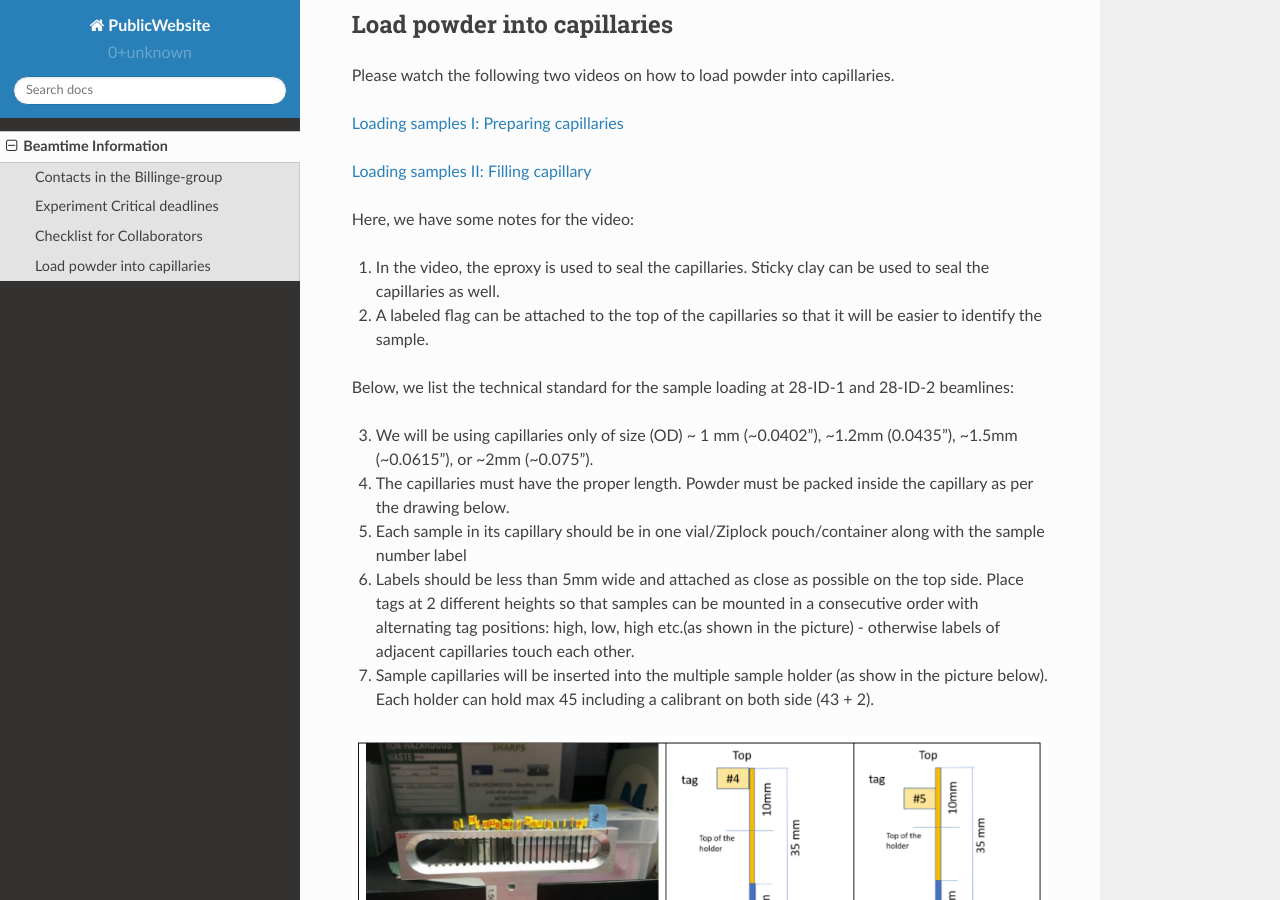
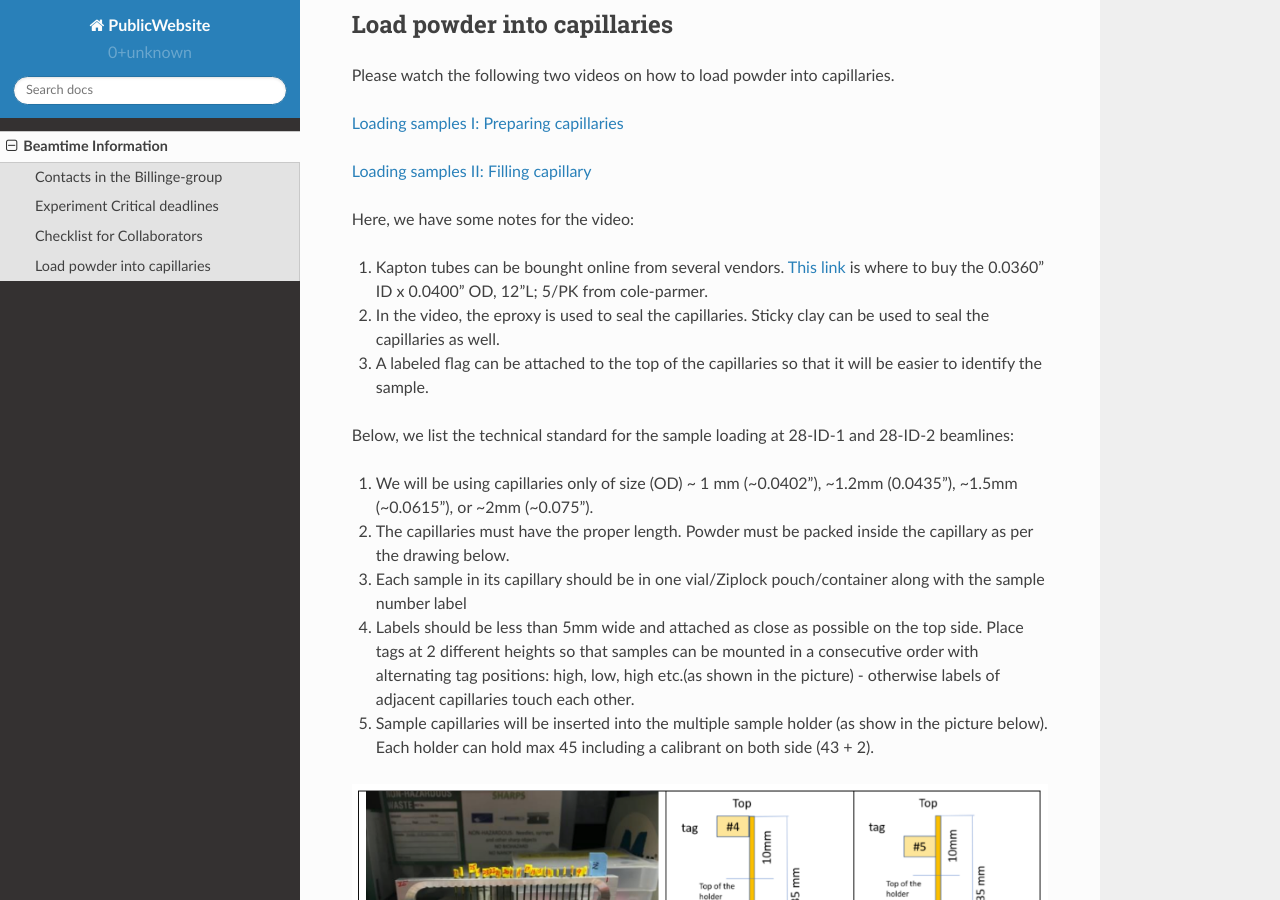
Before and after one commit to Billingegroup/PublicWebsite, a Sphinx documentation site: the page built from docs/source/beamtime.rst, in a window 1280 px wide and 900 px high, scrolled down 2876 px. Built offline with Sphinx 7.4.7 and the Read the Docs theme 2.0.0, drawn with Linux system fonts in a browser that asks for light colours.

Commit message:
MNT: add link of cole parmer

```diff
--- a/docs/source/beamtime.rst
+++ b/docs/source/beamtime.rst
@@ -99,20 +99,22 @@ Please watch the following two videos on how to load powder into capillaries.
 
 Here, we have some notes for the video:
 
-1. In the video, the eproxy is used to seal the capillaries. Sticky clay can be used to seal the capillaries as well.
+1. Kapton tubes can be bounght online from several vendors. `This link <https://www.coleparmer.com/i/masterflex-transfer-tubing-polyimide-0-0360-id-x-0-0400-od-12-l-5-pk/9582008>`_ is where to buy the 0.0360" ID x 0.0400" OD, 12"L; 5/PK from cole-parmer.
 
-2. A labeled flag can be attached to the top of the capillaries so that it will be easier to identify the sample.
+#. In the video, the eproxy is used to seal the capillaries. Sticky clay can be used to seal the capillaries as well.
+
+#. A labeled flag can be attached to the top of the capillaries so that it will be easier to identify the sample.
 
 Below, we list the technical standard for the sample loading at 28-ID-1 and 28-ID-2 beamlines:
 
-3. We will be using capillaries only of size (OD) ~ 1 mm (~0.0402”), ~1.2mm (0.0435”), ~1.5mm (~0.0615”), or ~2mm (~0.075”).
+#. We will be using capillaries only of size (OD) ~ 1 mm (~0.0402”), ~1.2mm (0.0435”), ~1.5mm (~0.0615”), or ~2mm (~0.075”).
 
-4. The capillaries must have the proper length. Powder must be packed inside the capillary as per the drawing below.
+#. The capillaries must have the proper length. Powder must be packed inside the capillary as per the drawing below.
 
-5. Each sample in its capillary should be in one vial/Ziplock pouch/container along with the sample number label
+#. Each sample in its capillary should be in one vial/Ziplock pouch/container along with the sample number label
 
-6. Labels should be less than 5mm wide and attached as close as possible on the top side. Place tags at 2 different heights so that samples can be mounted in a consecutive order with alternating tag positions: high, low, high etc.(as shown in the picture) - otherwise labels of adjacent capillaries touch each other.
+#. Labels should be less than 5mm wide and attached as close as possible on the top side. Place tags at 2 different heights so that samples can be mounted in a consecutive order with alternating tag positions: high, low, high etc.(as shown in the picture) - otherwise labels of adjacent capillaries touch each other.
 
-7. Sample capillaries will be inserted into the multiple sample holder (as show in the picture below). Each holder can hold max 45 including a calibrant on both side (43 + 2).
+#. Sample capillaries will be inserted into the multiple sample holder (as show in the picture below). Each holder can hold max 45 including a calibrant on both side (43 + 2).
 
 .. image:: _static/capillaries_photo.png
```
